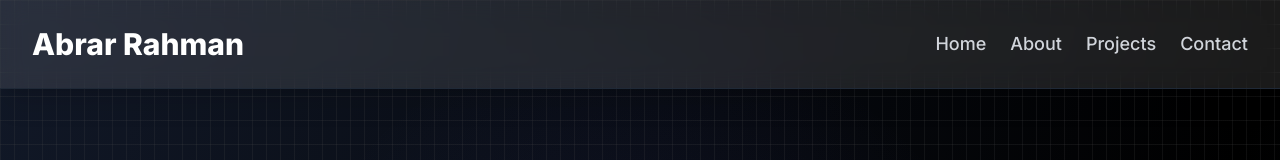
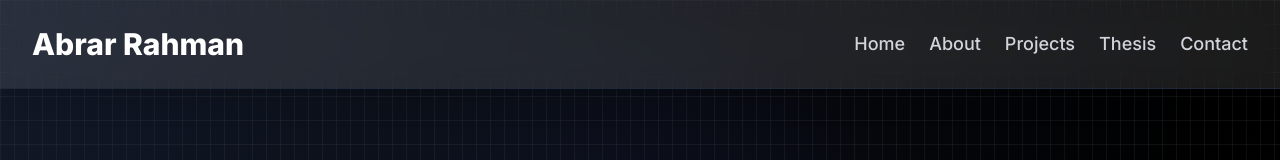
Before and after one commit to EbrerRamen/MyPortfolio, a Next.js app: page / in a window 1280 px wide. Shown: the top 160 px of the page. Built offline with nearby package versions, Linux system fonts and the light colour scheme.

Commit message:
Added Thesis in NavBar

```diff
--- a/src/app/layout.tsx
+++ b/src/app/layout.tsx
@@ -50,6 +50,13 @@ export default function RootLayout({
                   <span className="absolute bottom-0 left-0 w-full h-0.5 bg-indigo-500 transform scale-x-0 group-hover:scale-x-100 transition-transform duration-300"></span>
                 </Link>
                 <Link
+                  href="#thesis"
+                  className="text-lg font-medium text-gray-300 hover:text-white transition-colors duration-300 relative group"
+                >
+                  Thesis
+                  <span className="absolute bottom-0 left-0 w-full h-0.5 bg-indigo-500 transform scale-x-0 group-hover:scale-x-100 transition-transform duration-300"></span>
+                </Link>
+                <Link
                   href="#contact"
                   className="text-lg font-medium text-gray-300 hover:text-white transition-colors duration-300 relative group"
                 >
```
